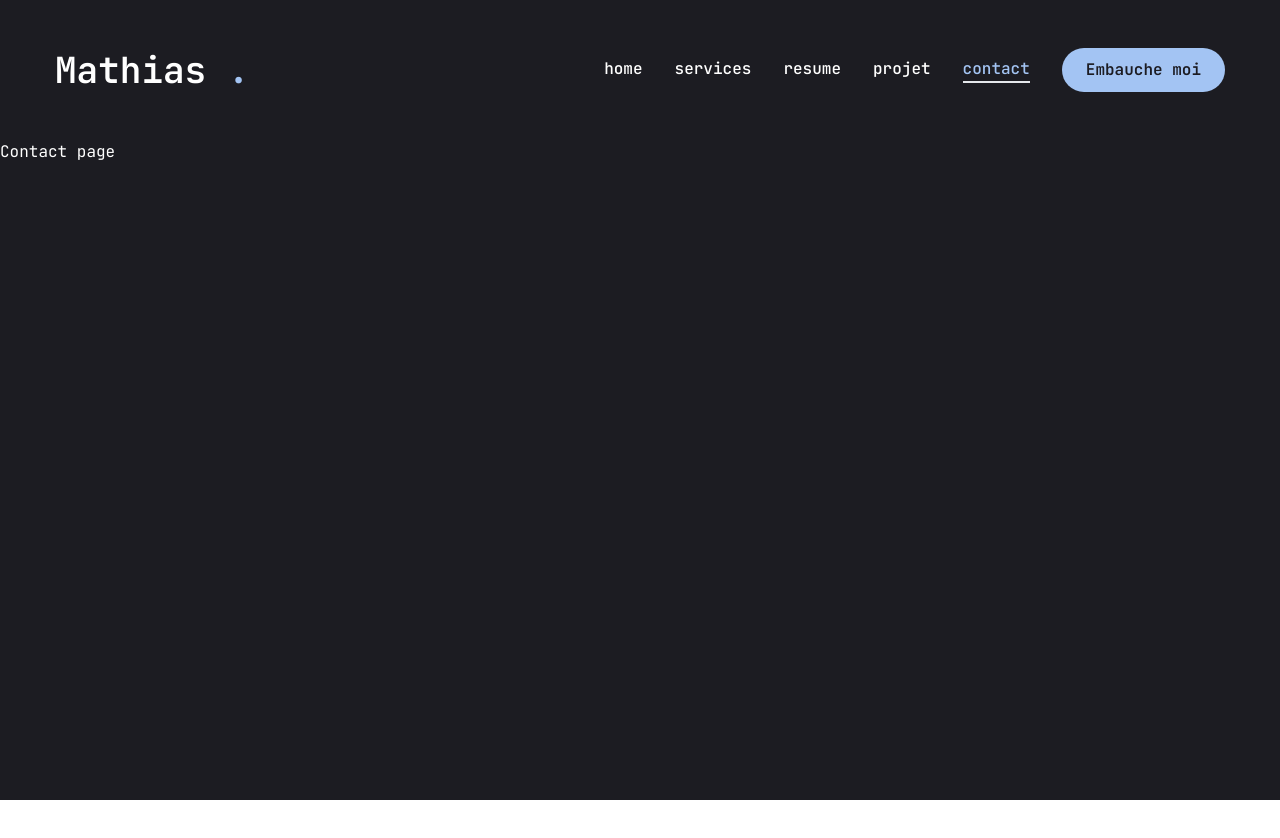
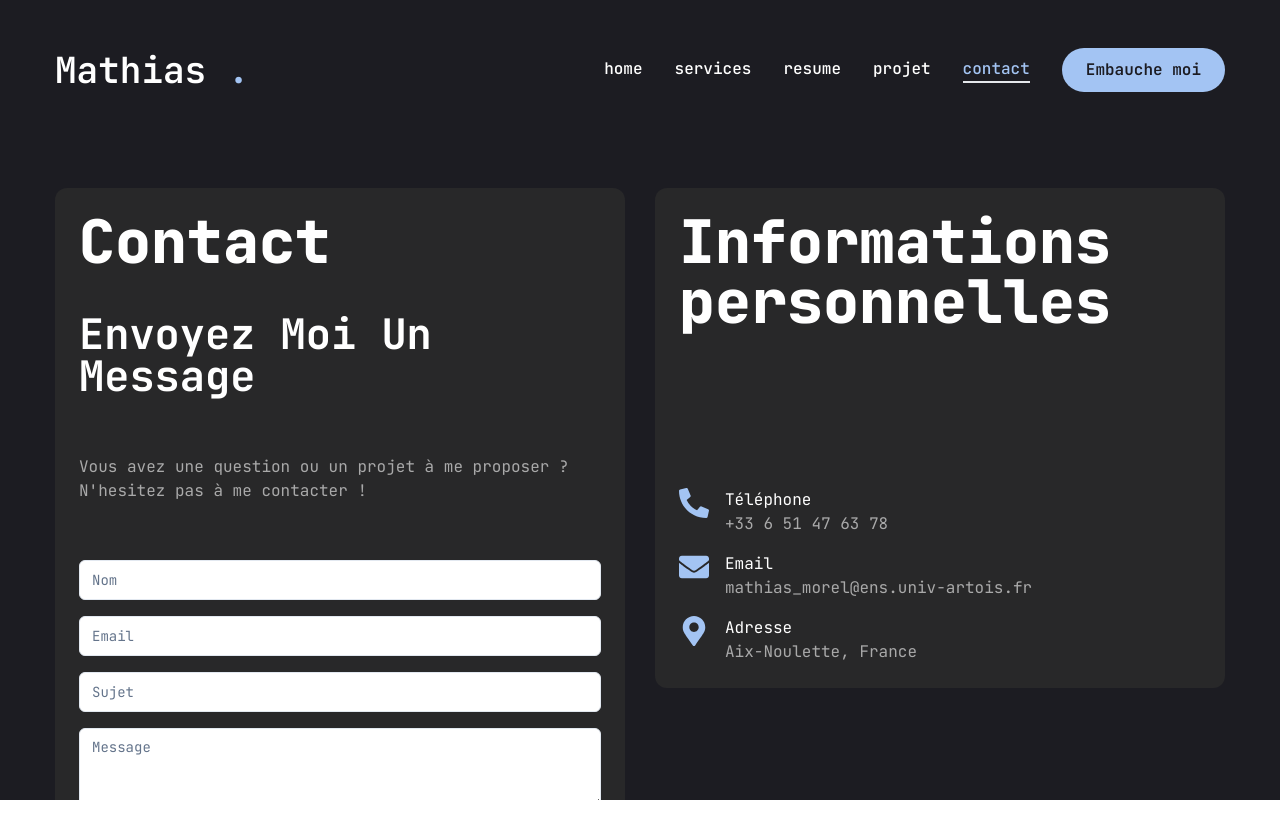
Before and after one commit to Mathias92-cmd/portfolio, a Next.js app: page /contact in a window 1280 px wide. Shown: the top 838 px of the page. Before the commit the page ends 800 px from the top, so only its background shows below. Built offline with nearby package versions, Linux system fonts and the light colour scheme.

Commit message:
Ajout page contact

```diff
--- a/app/contact/page.jsx
+++ b/app/contact/page.jsx
@@ -1,6 +1,84 @@
+"use client";
+
+import { Button } from "@/components/ui/button";
+import { Input } from "@/components/ui/input";
+import { Textarea } from "@/components/ui/textarea";
+import { Select, SelectContent, SelectGroup, SelectItem, SelectLabel, SelectTrigger, SelectValue } from "@/components/ui/select";
+import { FaPhoneAlt, FaEnvelope, FaMapMarkerAlt } from "react-icons/fa";
+import { motion } from "framer-motion";
+
+const info = [
+    {
+        icon: FaPhoneAlt,
+        title: "Téléphone",
+        value: "+33 6 51 47 63 78"
+    },
+    {
+        icon: FaEnvelope,
+        title: "Email",
+        value: "mathias_morel@ens.univ-artois.fr"
+    },
+    {
+        icon: FaMapMarkerAlt,
+        title: "Adresse",
+        value: "Aix-Noulette, France"
+    }
+];
 
 const Page = () => {
-    return <div> Contact page</div>
+    return (
+        <motion.section
+            initial={{ opacity: 0 }}
+            animate={{
+                opacity: 1,
+                transition: { delay: 1, duration: 0.4, ease: "easeIn" }
+            }}
+            className="min-h-[80vh] flex flex-col justify-center py-12 xl:px-0"
+        >
+            <div className="container mx-auto">
+                <div className="flex flex-col xl:flex-row xl:gap-[30px]">
+                    <div className="w-full xl:w-[50%] xl:h-[700px] flex flex-col xl:justify-between order-2 xl:order-none bg-[#282829] p-6 rounded-xl">
+                        <div className="text-6xl leading-none font-extrabold text-outline">
+                            Contact
+                        </div>
+                        <h2 className="text-[42px] font-bold leading-none text-white group-hover:text-accent transition-all duration-500 capitalize">
+                            Envoyez moi un message
+                        </h2>
+                        <p className="text-white/60 mt-4">
+                            Vous avez une question ou un projet à me proposer ?  N&#39;hesitez pas à me contacter !
+                        </p>
+                        <form action="https://formspree.io/f/mqkwlzqk" method="POST" className="mt-4">
+                            <div className="flex flex-col gap-4">
+                                <Input type="text" name="name" placeholder="Nom" required />
+                                <Input type="email" name="email" placeholder="Email" required />
+                                <Input type="text" name="subject" placeholder="Sujet" required />
+                                <Textarea name="message" placeholder="Message" required />
+                                <button type="submit" className="w-full bg-accent text-white py-2 rounded-md hover:bg-accent-dark transition-all duration-300">
+                                    Envoyer
+                                </button>
+                            </div>
+                        </form>
+                    </div>
+                    <div className="w-full xl:w-[50%] xl:h-[500px] flex flex-col xl:justify-between order-1 xl:order-none bg-[#282829] p-6 rounded-xl">
+                        <div className="text-6xl leading-none font-extrabold text-outline mb-4">
+                            Informations personnelles
+                        </div>
+                        <div className="flex flex-col gap-4">
+                            {info.map((item, index) => (
+                                <div key={index} className="flex gap-4">
+                                    <item.icon className="text-accent text-3xl" />
+                                    <div>
+                                        <h3 className="text-white">{item.title}</h3>
+                                        <p className="text-white/60">{item.value}</p>
+                                    </div>
+                                </div>
+                            ))}
+                        </div>
+                    </div>
+                </div>
+            </div>
+        </motion.section>
+    );
 };
 
 export default Page;
```
